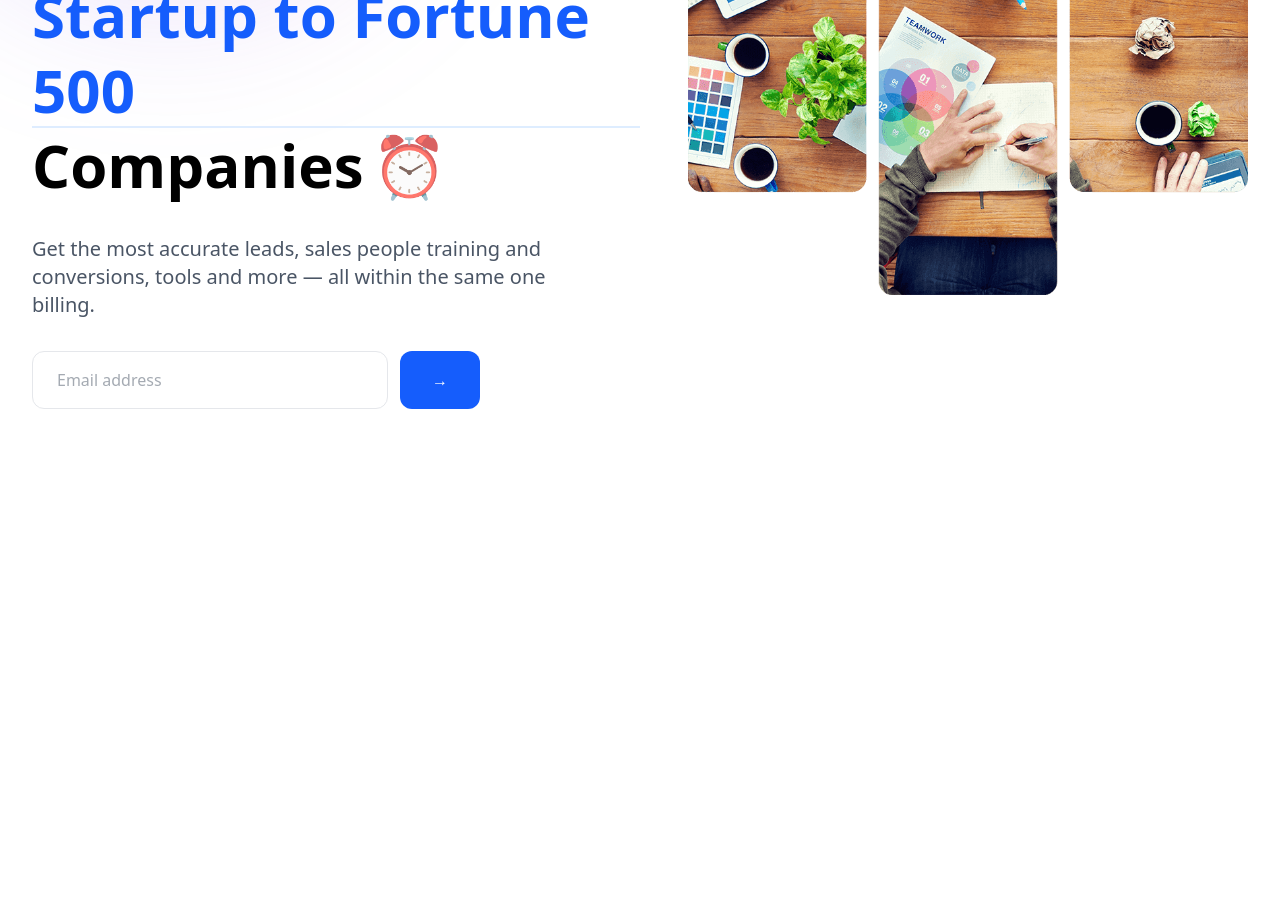
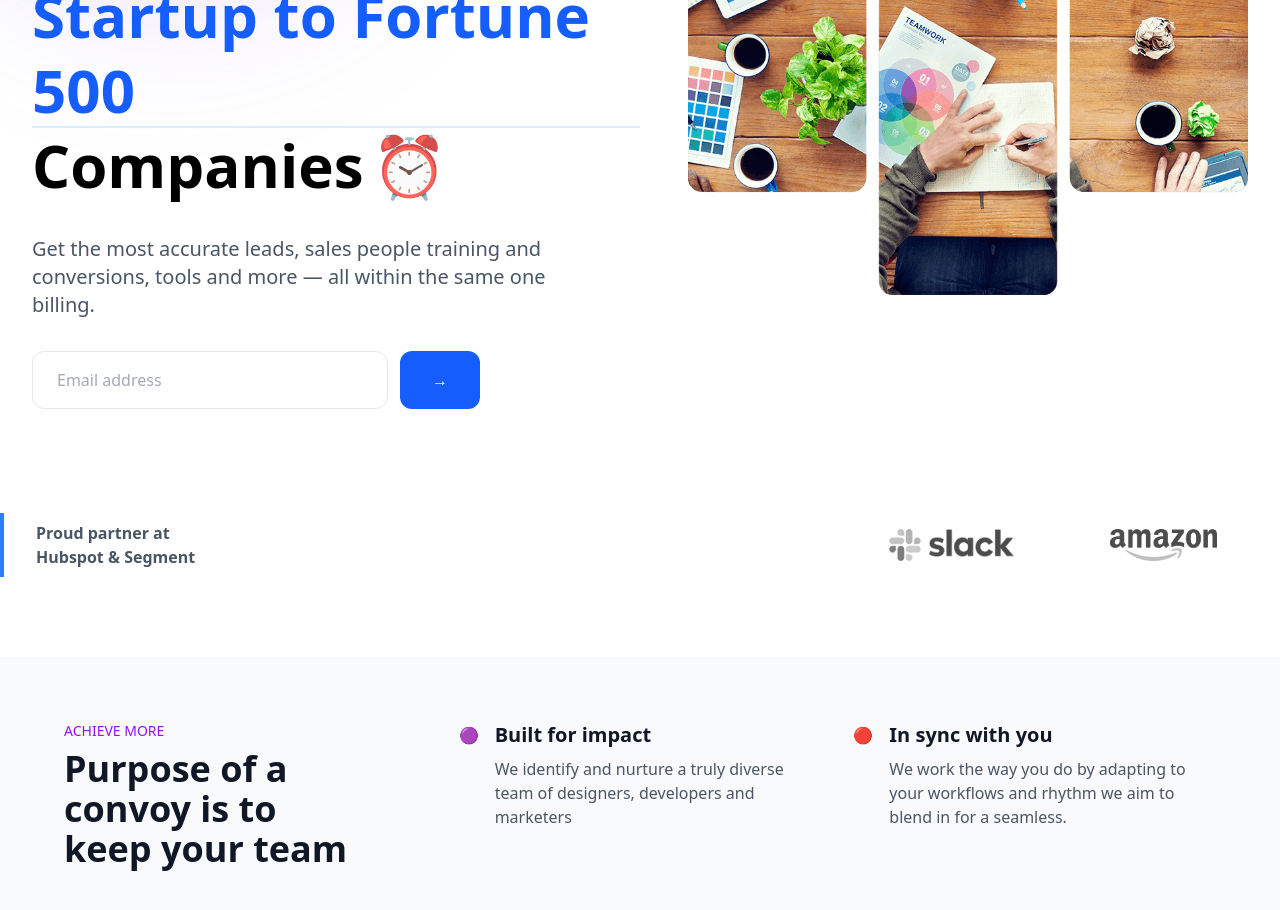
Before and after one commit to Sreenivasulu-Kalluru/modern-landing-page-react-tailwindcss, a React (Vite) app: page / in a window 1280 px wide. Shown: the part 420-1330 px from the top of the page. Before the commit the page ends 853 px from the top, so only its background shows below. Built offline with nearby package versions, Linux system fonts and the light colour scheme.

Commit message:
Done with Company logo animation section & purpose section

```diff
--- a/src/App.css
+++ b/src/App.css
@@ -0,0 +1,12 @@
+.animate-marquee {
+  animation: marquee 25s linear infinite;
+}
+
+@keyframes marquee {
+  0% {
+    transform: translateX(100%);
+  }
+  100% {
+    transform: translateX(-100%);
+  }
+}
--- a/src/App.jsx
+++ b/src/App.jsx
@@ -1,6 +1,8 @@
 import './App.css';
+import CompanyLogo from './components/CompanyLogo';
 import Hero from './components/Hero';
 import Navbar from './components/Navbar';
+import PurposeSection from './components/PurposeSection';
 
 function App() {
   return (
@@ -9,6 +11,8 @@ function App() {
       <div className="overflow-hidden">
         <Navbar />
         <Hero />
+        <CompanyLogo />
+        <PurposeSection />
       </div>
     </main>
   );
--- /dev/null
+++ b/src/components/CompanyLogo.jsx
@@ -0,0 +1,39 @@
+import React from 'react';
+import slack from '../assets/slack.png';
+import amazon from '../assets/amazon.png';
+import woocommerce from '../assets/woocommerce.png';
+import meundies from '../assets/meundies.png';
+import sitepoint from '../assets/sitepoint.png';
+
+const CompanyLogo = () => {
+  const logos = [slack, amazon, woocommerce, meundies, sitepoint];
+
+  return (
+    <section className="w-full overflow-hidden container mx-auto py-20 flex sm:flex-row flex-col sm:items-center items-start">
+      <div className="w-[300px] shrink-0 px-8 text-gray-600 border-l-4 border-blue-500 bg-white py-2 z-10 sm:text-base text-xl font-semibold sm:text-left mb-8 sm:mb-0">
+        Proud partner at <br /> Hubspot & Segment
+      </div>
+      <div className="flex animate-marquee whitespace-nowrap">
+        {logos.map((logo, index) => (
+          <img
+            key={index}
+            src={logo}
+            alt={`Company Logo ${index + 1}`}
+            className="mx-12 h-8 w-36 object-contain grayscale opacity-70 hover:grayscale-0 hover:opacity-100 transition-all"
+          />
+        ))}
+        {/* Duplicate logos for seamless loop */}
+        {logos.map((logo, index) => (
+          <img
+            key={`duplicate-${index}`}
+            src={logo}
+            alt={`Company Logo ${index + 1}`}
+            className="mx-12 h-8 w-36 object-contain grayscale opacity-70 hover:grayscale-0 hover:opacity-100 transition-all"
+          />
+        ))}
+      </div>
+    </section>
+  );
+};
+
+export default CompanyLogo;
--- a/src/components/Hero.jsx
+++ b/src/components/Hero.jsx
@@ -3,7 +3,10 @@ import heroImage from '../assets/hero-image.png';
 
 const Hero = () => {
   return (
-    <section className="container mx-auto flex flex-col md:flex-row justify-between pt-44 pb-6 sm:px-6 lg:px-8">
+    <section
+      id="home"
+      className="container mx-auto flex flex-col md:flex-row justify-between pt-44 pb-6 sm:px-6 lg:px-8"
+    >
       {/* left column */}
       <div className="w-full md:w-1/2 space-y-8">
         {/* star badge */}
--- /dev/null
+++ b/src/components/PurposeSection.jsx
@@ -0,0 +1,55 @@
+import React from 'react';
+
+const PurposeSection = () => {
+  const features = [
+    {
+      icon: '🟣', // Replace with your actual icon component or image
+      title: 'Built for impact',
+      description:
+        'We identify and nurture a truly diverse team of designers, developers and marketers',
+    },
+    {
+      icon: '🔴', // Replace with your actual icon component or image
+      title: 'In sync with you',
+      description:
+        'We work the way you do by adapting to your workflows and rhythm we aim to blend in for a seamless.',
+    },
+  ];
+
+  return (
+    <section className="w-full bg-gray-50 py-16 px-4 sm:px-6">
+      <div className="max-w-6xl mx-auto">
+        <div className="grid md:grid-cols-3 grid-cols-1 gap-8">
+          {/* heading text */}
+          <div className="">
+            <p className="text-sm text-purple-600 font-medium mb-2">
+              ACHIEVE MORE
+            </p>
+            <h2 className="text-3xl md:w-4/5 w-full md:text-4xl font-bold text-gray-900">
+              Purpose of a convoy is to keep your team
+            </h2>
+          </div>
+
+          {/* bullet points */}
+          <div className="col-span-2 grid grid-cols-1 md:grid-cols-2 justify-between gap-8">
+            {features.map((feature, index) => (
+              <div key={index} className="flex items-start space-x-4 mb-6">
+                <div className="mt-[2px] flex items-center justify-center rounded-lg">
+                  {feature.icon}
+                </div>
+                <div>
+                  <h3 className="text-xl font-semibold text-gray-900 mb-2">
+                    {feature.title}
+                  </h3>
+                  <p className="text-gray-600">{feature.description}</p>
+                </div>
+              </div>
+            ))}
+          </div>
+        </div>
+      </div>
+    </section>
+  );
+};
+
+export default PurposeSection;
--- a/src/index.css
+++ b/src/index.css
@@ -1 +1,6 @@
 @import 'tailwindcss';
+
+html {
+  scroll-behavior: smooth;
+  scroll-padding-top: 100px;
+}
```
